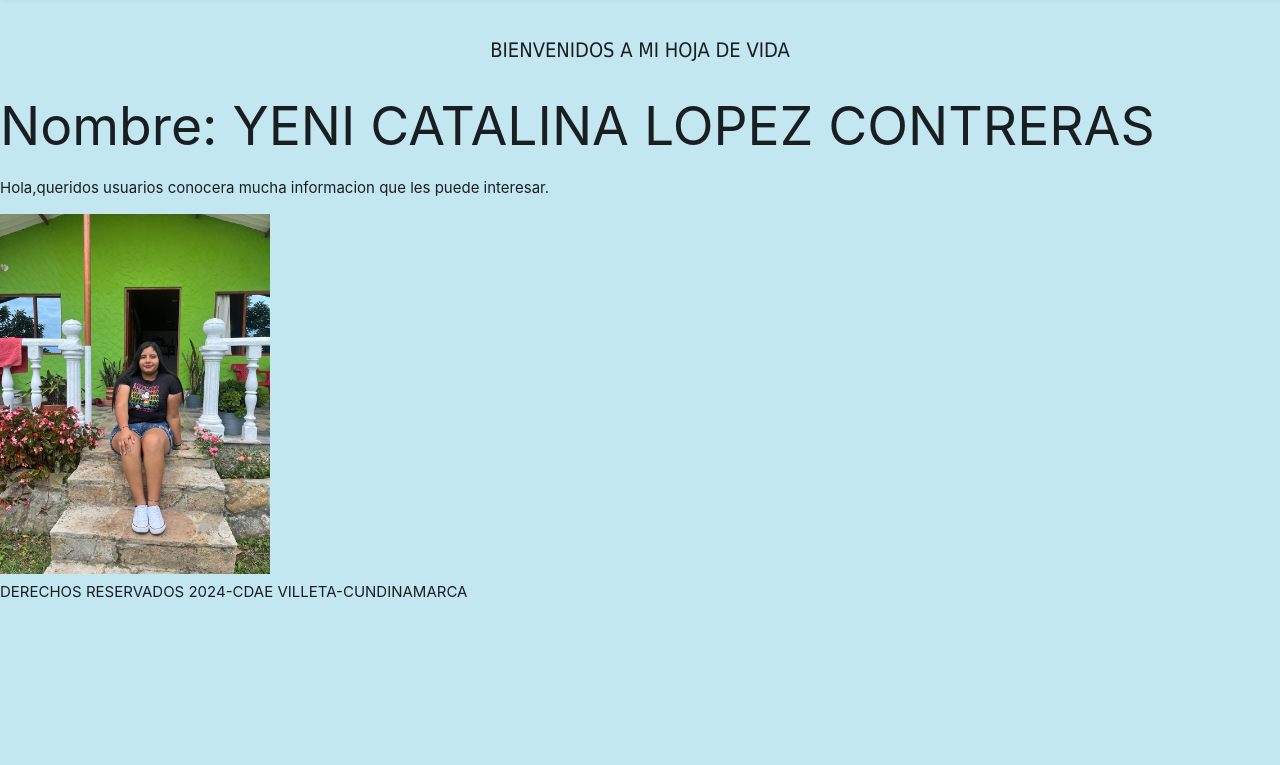
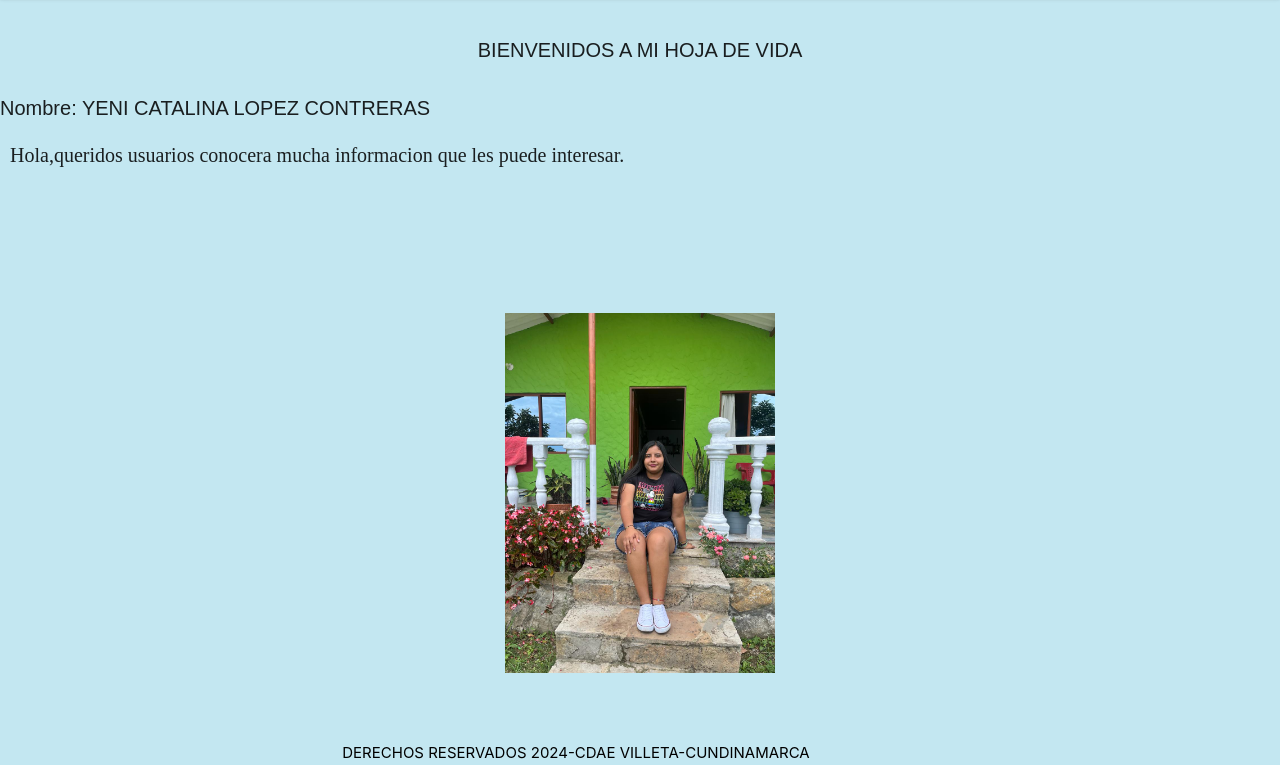
Before and after one commit to 3213264993/HojaDeVida2, a plain HTML site: page index.html in a window 1280 px wide. Shown: the part 67-832 px from the top of the page. Before the commit the page ends 800 px from the top, so only its background shows below. Drawn offline with Linux system fonts and the light colour scheme.

Commit message:
modifique el h2 y el parrafo

```diff
--- a/CSS/miEstilo.css
+++ b/CSS/miEstilo.css
@@ -29,7 +29,39 @@ nav ul li a {
   }
 
   h1{
-    font-family: tahoma;
+    font-family: Arial;
     font-size: 20px;
     text-align: center;
 }
+
+h2{
+    font-family: Arial;
+    font-size: 20px;
+}
+
+p{
+    font-family: serif;
+    text-align: justify;
+    font-size: 20px;
+    margin: 10px;
+  }
+  .centro {
+    position: absolute;
+    top: 70%;
+    left: 50%;
+    transform: translate(-50% ,-50%);
+  }
+
+
+  footer{
+    line-height: 25px;
+    color:black  ;
+    text-align: center;
+  }
+
+
+  .pie-de-pagina {
+    position: absolute;
+    bottom: -4%;
+    width: 90%;
+}
```
Also changed, not shown: index.html (+2 -1 lines).
